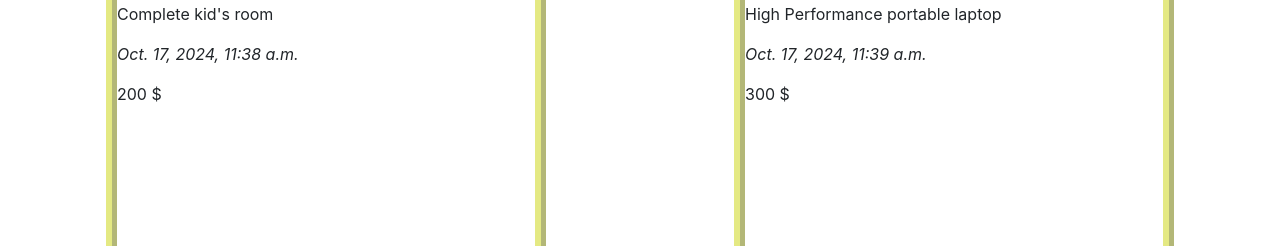
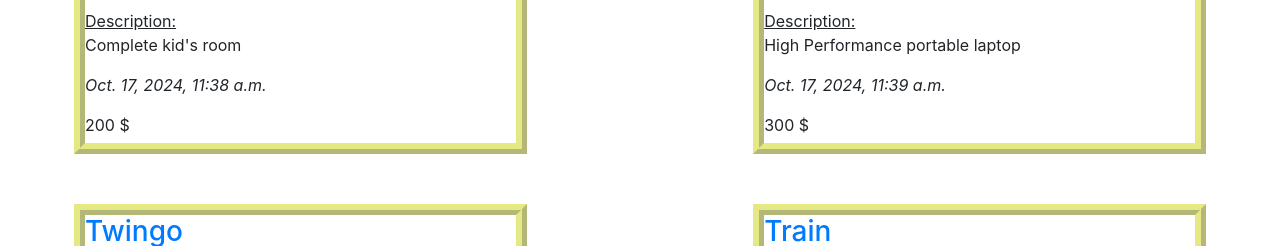
Before and after one commit to amirn003/commerce, a Django app: page / in a window 1280 px wide. Shown: the part 636-882 px from the top of the page. Run offline with Django 3.2, Linux system fonts and the light colour scheme; data comes from the database, SQL or seed files in the repository; both versions use the stored data as it was after the commit; some libraries are stand-ins or nearby versions.

Commit message:
customize style index page

```diff
--- a/auctions/static/auctions/styles.css
+++ b/auctions/static/auctions/styles.css
@@ -7,25 +7,29 @@
 }
 
 .flex-container {
-  margin: 5em;
+  margin: 4em;
   display: flex;
   flex-wrap: wrap;
   justify-content: space-between;
 }
 
+.flex-item h3 {
+  margin: 0;
+}
+
 .flex-item{
-  margin: 1em;
-  height: 50vw;
+  margin-top: 25px;
+  margin-bottom: 25px;
+  height: 500px;
   width: 40%;
   border: 3mm ridge rgba(211, 220, 50, .6);
-
 }
 
 .flex-item > img {
   display: block;
-  max-width: 70%;
-  height: auto;
-  margin-bottom: 15px;
+  width: 85%;
+  height: 300px;
+  margin-bottom: 10px;
 }
 
 .card {
--- a/auctions/templates/auctions/display_category.html
+++ b/auctions/templates/auctions/display_category.html
@@ -14,7 +14,7 @@
           <img src="{{ auction.product.picture }}" />
           <div class="card-infos">
             <div>
-              <h3>{{ auction.product.name }}</h3>
+              <h3><a href="{% url 'page' auction.id%}">{{ auction.product.name }}</a></h3>
               <p>{{ auction.product.description }}</p>
             </div>
             <h3 class="card-pricing">{{ auction.bid.amount }}$</h3>
```
Also changed, not shown: db.sqlite3.
